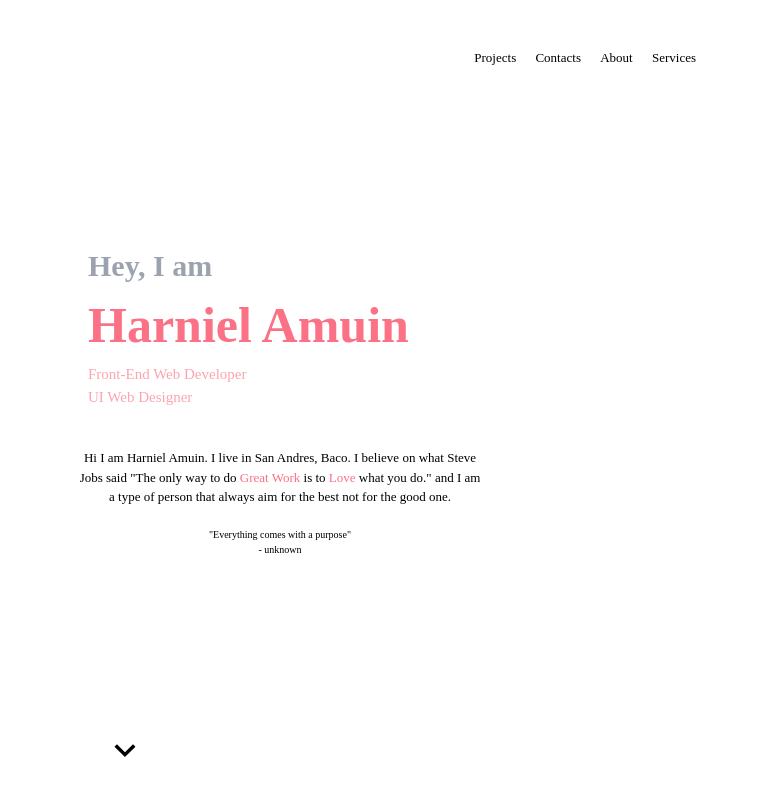
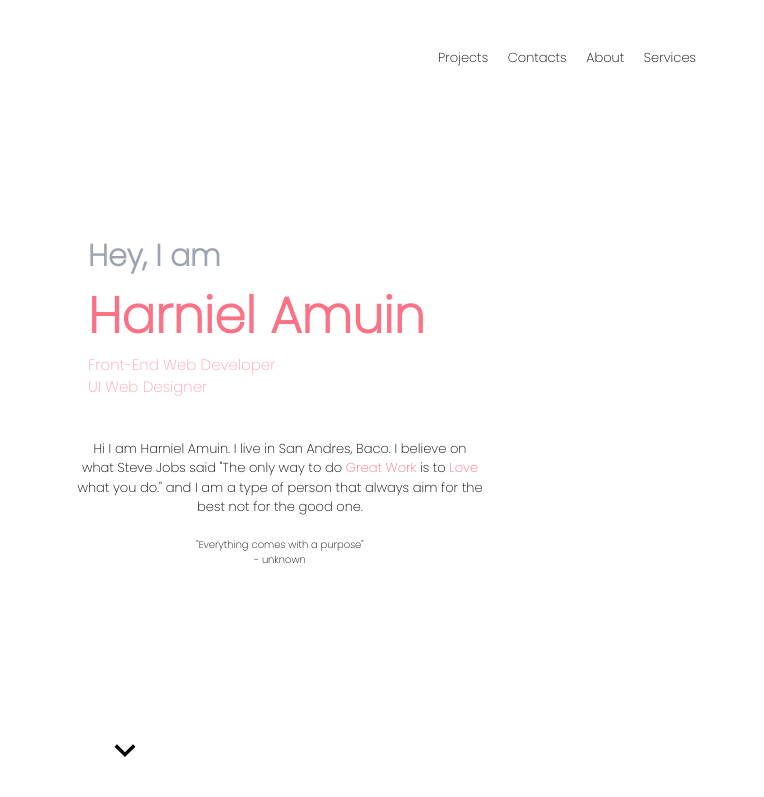
Before and after one commit to AmuinExplorer/amuinharniel-portfolio, a website: page public/index.html in a window 1280 px wide. Shown: the top 797 px of the page, 516-1280 px from the left. Drawn offline with Linux system fonts and the light colour scheme.

Commit message:
Added Poppins font family

```diff
--- a/public/index.html
+++ b/public/index.html
@@ -9,6 +9,9 @@
     <meta name="viewport" content="width=device-width, initial-scale=1.0">
     <link rel="shortcut icon" href="images/Logo.svg" type="image/x-icon">
     <title>Harniel Amuin | 2022 Portflio</title>
+    <link rel="preconnect" href="https://fonts.googleapis.com">
+    <link rel="preconnect" href="https://fonts.gstatic.com" crossorigin>
+    <link href="https://fonts.googleapis.com/css2?family=Poppins:wght@200&display=swap" rel="stylesheet">
     <link rel="stylesheet" href="output.css">
 </head>
 <body class="" style="font-family: verdana">
```
